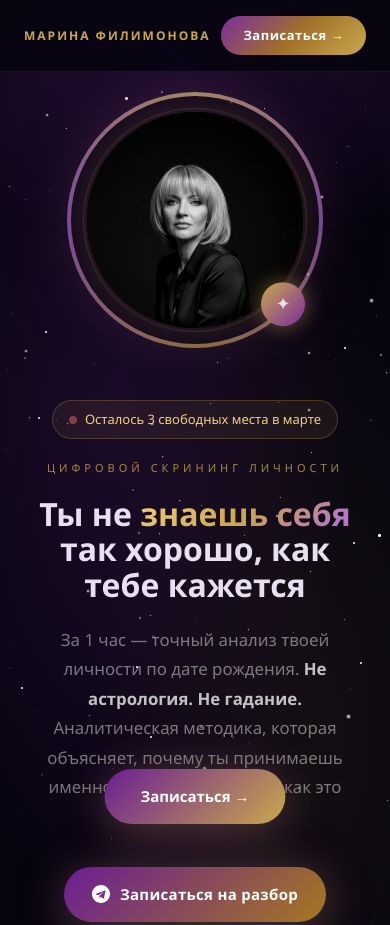
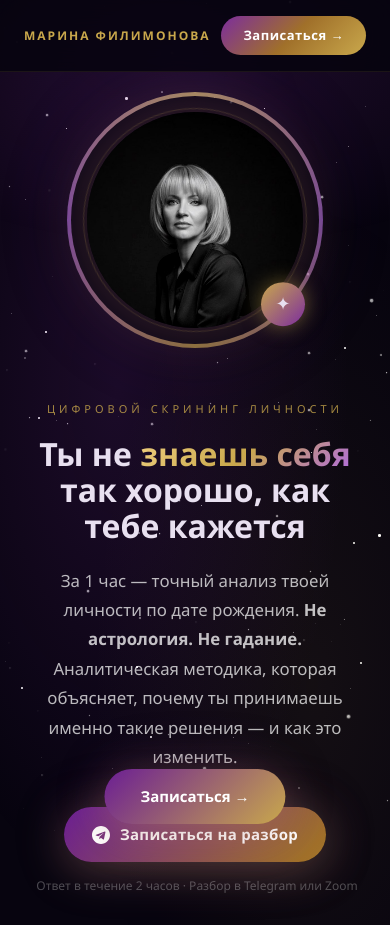
Before and after one commit to kaskad911m-maker/screening-web, a plain HTML site: page landing.html in a window 390 px wide. Shown: the top 925 px of the page. Drawn offline with Linux system fonts and the light colour scheme.

Commit message:
Fix mobile: lighter text, button padding, move slots badge to CTA section

```diff
--- a/landing.html
+++ b/landing.html
@@ -16,7 +16,7 @@
   --dark:#07040f;
   --dark2:#0d0918;
   --text:#e8e0f0;
-  --muted:rgba(255,255,255,0.45);
+  --muted:rgba(255,255,255,0.72);
 }
 
 html{scroll-behavior:smooth;}
@@ -171,6 +171,8 @@
   .about-photo-wrap{margin:0 auto;width:160px;height:160px;}
   .about-stats{justify-content:center;}
   .float-btn{display:flex;}
+  body{padding-bottom:110px;}
+  footer{margin-bottom:0;padding-bottom:20px;}
 }
 @media(max-width:480px){
   .nav-logo{font-size:12px;}
@@ -197,10 +199,6 @@
   <div class="hero-inner">
 
     <div>
-      <div class="slots-badge">
-        <span class="slots-dot"></span>
-        Осталось 3 свободных места в марте
-      </div>
       <p class="hero-label">Цифровой скрининг личности</p>
       <h1>Ты не <em>знаешь себя</em> так хорошо, как тебе кажется</h1>
       <p class="hero-sub">
@@ -406,7 +404,7 @@
       <svg width="18" height="18" viewBox="0 0 24 24" fill="currentColor"><path d="M12 0C5.373 0 0 5.373 0 12s5.373 12 12 12 12-5.373 12-12S18.627 0 12 0zm5.894 8.221l-1.97 9.28c-.145.658-.537.818-1.084.508l-3-2.21-1.447 1.394c-.16.16-.295.295-.605.295l.213-3.053 5.56-5.023c.242-.213-.054-.333-.373-.12l-6.871 4.326-2.962-.924c-.643-.204-.657-.643.136-.953l11.57-4.461c.537-.194 1.006.131.833.941z"/></svg>
       Написать Марине в Telegram
     </a>
-    <p style="font-size:12px;color:rgba(255,255,255,.2);margin-top:20px;">Ответ в течение 2 часов в рабочие дни</p>
+    <p style="font-size:12px;color:rgba(255,255,255,.5);margin-top:20px;">Ответ в течение 2 часов в рабочие дни</p>
   </div>
 </section>
 
```
